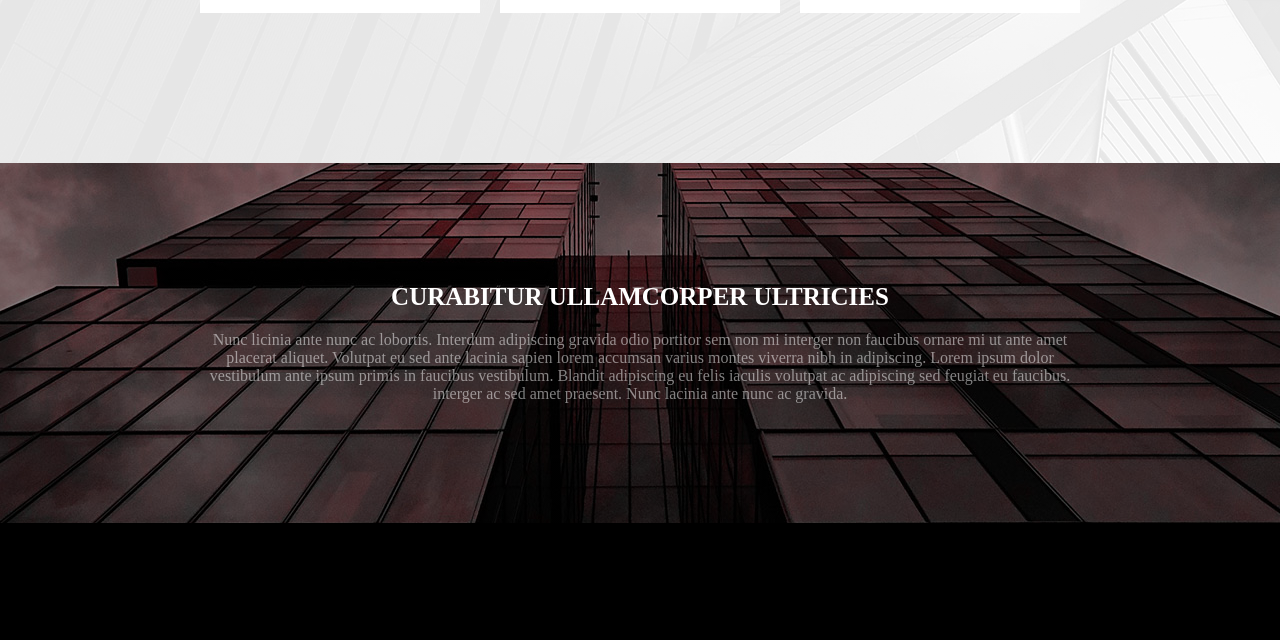
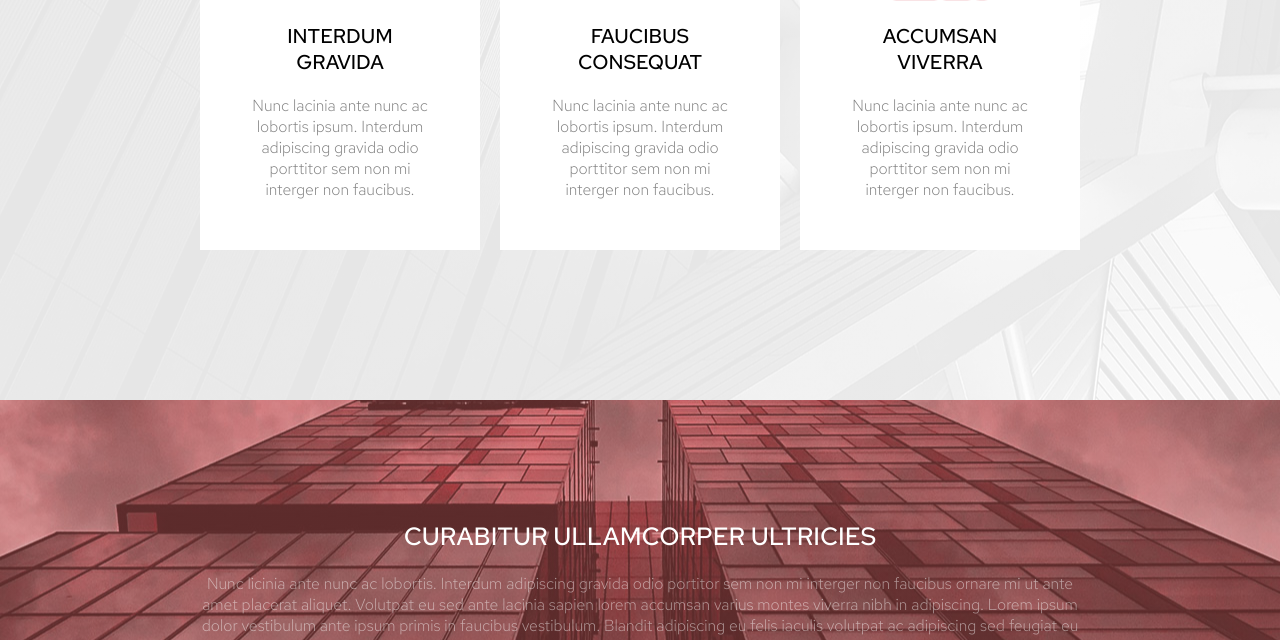
Before and after one commit to Thomas-Pereira-code/Int-gration_Exam, a plain HTML site: page index.html in a window 1280 px wide. Shown: the part 1436-2076 px from the top of the page. Drawn offline with Linux system fonts and the light colour scheme.

Commit message:
Ajout des fonts, correction de margin sur le hero-section

```diff
--- a/index.html
+++ b/index.html
@@ -4,6 +4,9 @@
     <meta charset="UTF-8">
     <meta name="viewport" content="width=device-width, initial-scale=1.0">
     <link rel="stylesheet" href="style.css">
+    <link rel="preconnect" href="https://fonts.googleapis.com">
+    <link rel="preconnect" href="https://fonts.gstatic.com" crossorigin>
+    <link href="https://fonts.googleapis.com/css2?family=Red+Hat+Text:wght@300..700&display=swap" rel="stylesheet">
     <title>Document</title>
 </head>
 <body>
--- a/style.scss
+++ b/style.scss
@@ -1,6 +1,15 @@
 *{
     margin: 0px;
     padding: 0px;
+}
+p, li, a{
+    font-family: "Red Hat Text", sans-serif;
+    font-weight: 300;
+}
+
+h1{
+    font-family: "Red Hat Text", sans-serif;
+    font-weight: 500;
 }
 
 header{
@@ -35,7 +44,7 @@ header{
     background-position: center;
     background-repeat: no-repeat;
 
-    padding: 120px;
+    padding: 200px;
     h1{
         font-size: 70px;
         color: white;
@@ -102,7 +111,7 @@ main{
 }
 
 .cta{
-    background-image:  linear-gradient(#00000080, #00000080),
+    background-image:  linear-gradient(#b7555580, #b7555580),
     url("images/cta01.jpg");
     display: flex;
     flex-direction: column;
```
Also changed, not shown: style.css, 1 other file.
